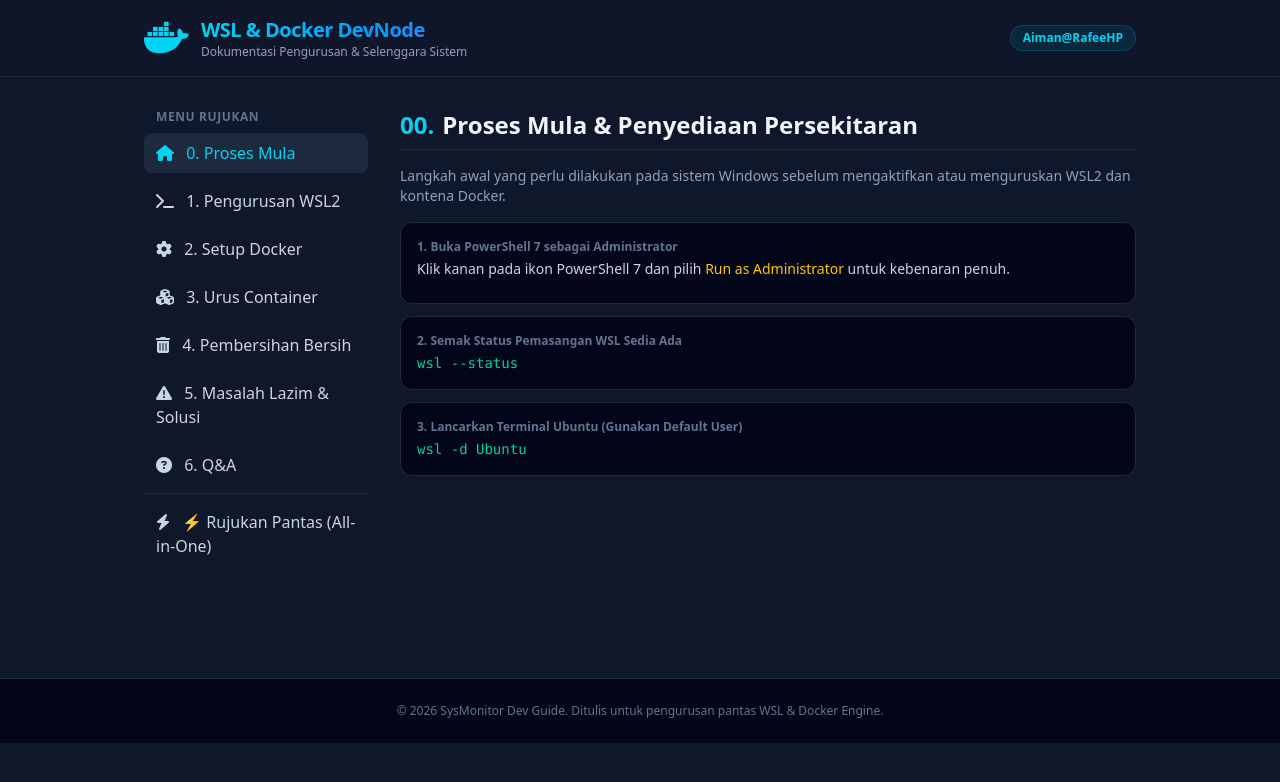
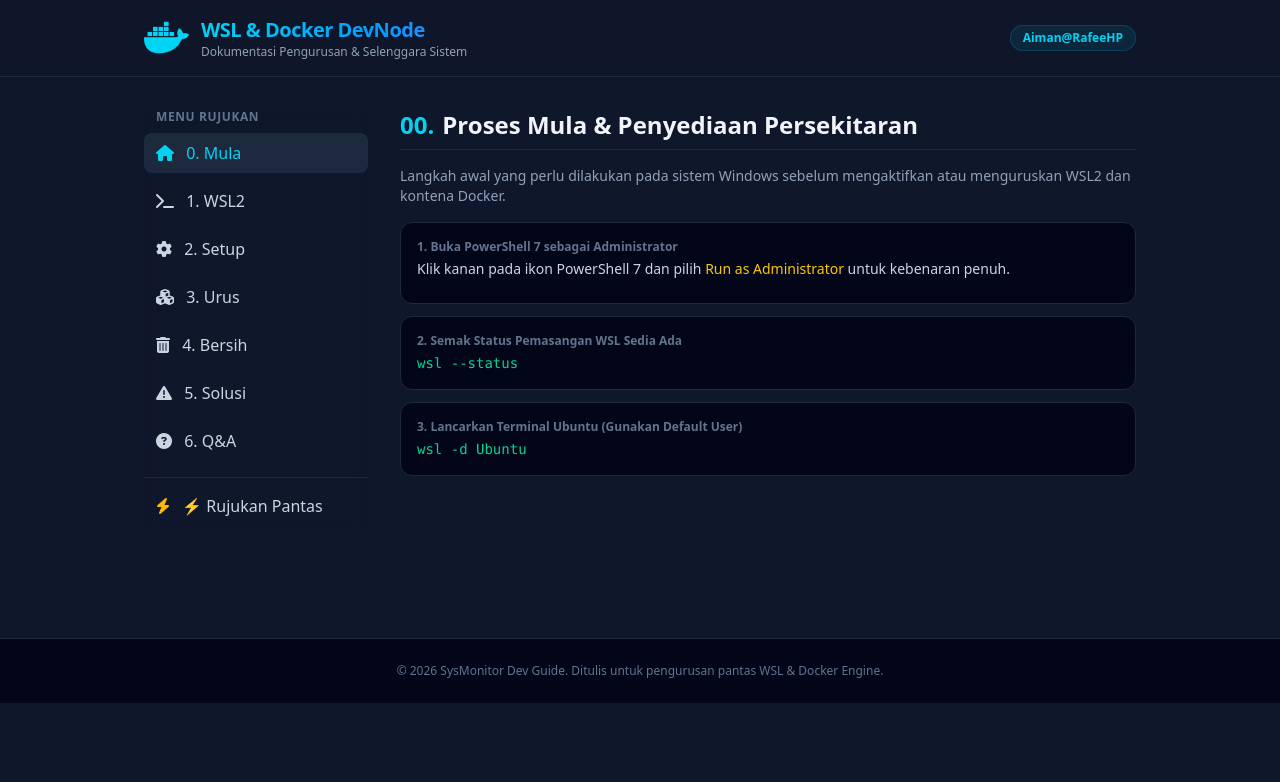
Before and after one commit to state-of-protocol/WSL---Hub-Docker-Edukasi, a plain HTML site: page index.html in a window 1280 px wide. Drawn offline with nearby package versions, Linux system fonts and the light colour scheme.

Commit message:
Refactor main and sidebar layout in index.html

```diff
--- a/index.html
+++ b/index.html
@@ -24,23 +24,31 @@
     </header>
 
     <!-- Main Content -->
-    <main class="max-w-5xl mx-auto px-4 py-8 grid grid-cols-1 md:grid-cols-4 gap-8">
-        <!-- Sidebar Menu -->
-        <nav class="md:col-span-1 space-y-2 sticky top-24 self-start">
-            <p class="text-xs font-semibold tracking-wider text-slate-500 uppercase px-3">Menu Rujukan</p>
-            <a href="index.html" class="block px-3 py-2 rounded-lg bg-slate-800 text-cyan-400 font-medium"><i class="fa-solid fa-house mr-2"></i> 0. Proses Mula</a>
-            <a href="wsl.html" class="block px-3 py-2 rounded-lg hover:bg-slate-800 text-slate-300 hover:text-cyan-400 transition font-medium"><i class="fa-solid fa-terminal mr-2"></i> 1. Pengurusan WSL2</a>
-            <a href="docker-setup.html" class="block px-3 py-2 rounded-lg hover:bg-slate-800 text-slate-300 hover:text-cyan-400 transition font-medium"><i class="fa-solid fa-gear mr-2"></i> 2. Setup Docker</a>
-            <a href="docker-manage.html" class="block px-3 py-2 rounded-lg hover:bg-slate-800 text-slate-300 hover:text-cyan-400 transition font-medium"><i class="fa-solid fa-cubes mr-2"></i> 3. Urus Container</a>
-            <a href="docker-cleanup.html" class="block px-3 py-2 rounded-lg hover:bg-slate-800 text-slate-300 hover:text-cyan-400 transition font-medium"><i class="fa-solid fa-trash-can mr-2"></i> 4. Pembersihan Bersih</a>
-            <a href="problems.html" class="block px-3 py-2 rounded-lg hover:bg-slate-800 text-slate-300 hover:text-cyan-400 transition font-medium"><i class="fa-solid fa-triangle-exclamation mr-2"></i> 5. Masalah Lazim & Solusi</a>
-            <a href="qa.html" class="block px-3 py-2 rounded-lg hover:bg-slate-800 text-slate-300 hover:text-cyan-400 transition font-medium"><i class="fa-solid fa-circle-question mr-2"></i> 6. Q&A</a>
-            <hr class="border-slate-800 my-2">
-            <a href="quick_reference.html" class="block px-3 py-2 rounded-lg hover:bg-slate-800 text-slate-300 hover:text-cyan-400 transition font-medium"><i class="fa-solid fa-bolt mr-2"></i> ⚡ Rujukan Pantas (All-in-One)</a>
+    <main class="max-w-5xl mx-auto px-4 py-6 md:py-8 grid grid-cols-1 md:grid-cols-4 gap-6 md:gap-8">
+
+        <!-- Sidebar / Topbar Menu -->
+        <nav class="md:col-span-1 sticky top-20 z-40 bg-slate-900/90 backdrop-blur md:bg-transparent py-2 md:py-0 md:self-start md:top-24">
+            <p class="text-xs font-semibold tracking-wider text-slate-500 uppercase px-3 hidden md:block mb-2">Menu Rujukan</p>
+
+            <!-- Flex row untuk mobile (boleh skrol tepi), manakala flex col untuk desktop -->
+            <div class="flex flex-row md:flex-col overflow-x-auto md:overflow-x-visible space-x-2 md:space-x-0 md:space-y-2 px-2 md:px-0 no-scrollbar pb-3 md:pb-0">
+                <a href="index.html" class="whitespace-nowrap shrink-0 block px-3 py-2 rounded-lg bg-slate-800 text-cyan-400 font-medium text-sm md:text-base"><i class="fa-solid fa-house mr-1.5 md:mr-2"></i> 0. Mula</a>
+                <a href="wsl.html" class="whitespace-nowrap shrink-0 block px-3 py-2 rounded-lg hover:bg-slate-800 text-slate-300 hover:text-cyan-400 transition font-medium text-sm md:text-base"><i class="fa-solid fa-terminal mr-1.5 md:mr-2"></i> 1. WSL2</a>
+                <a href="docker-setup.html" class="whitespace-nowrap shrink-0 block px-3 py-2 rounded-lg hover:bg-slate-800 text-slate-300 hover:text-cyan-400 transition font-medium text-sm md:text-base"><i class="fa-solid fa-gear mr-1.5 md:mr-2"></i> 2. Setup</a>
+                <a href="docker-manage.html" class="whitespace-nowrap shrink-0 block px-3 py-2 rounded-lg hover:bg-slate-800 text-slate-300 hover:text-cyan-400 transition font-medium text-sm md:text-base"><i class="fa-solid fa-cubes mr-1.5 md:mr-2"></i> 3. Urus</a>
+                <a href="docker-cleanup.html" class="whitespace-nowrap shrink-0 block px-3 py-2 rounded-lg hover:bg-slate-800 text-slate-300 hover:text-cyan-400 transition font-medium text-sm md:text-base"><i class="fa-solid fa-trash-can mr-1.5 md:mr-2"></i> 4. Bersih</a>
+                <a href="problems.html" class="whitespace-nowrap shrink-0 block px-3 py-2 rounded-lg hover:bg-slate-800 text-slate-300 hover:text-cyan-400 transition font-medium text-sm md:text-base"><i class="fa-solid fa-triangle-exclamation mr-1.5 md:mr-2"></i> 5. Solusi</a>
+                <a href="qa.html" class="whitespace-nowrap shrink-0 block px-3 py-2 rounded-lg hover:bg-slate-800 text-slate-300 hover:text-cyan-400 transition font-medium text-sm md:text-base"><i class="fa-solid fa-circle-question mr-1.5 md:mr-2"></i> 6. Q&A</a>
+
+                <!-- Pembahagi untuk desktop sahaja -->
+                <hr class="border-slate-800 my-2 hidden md:block">
+
+                <a href="quick_reference.html" class="whitespace-nowrap shrink-0 block px-3 py-2 rounded-lg hover:bg-slate-800 text-slate-300 hover:text-cyan-400 transition font-medium text-sm md:text-base border border-dashed border-slate-700 md:border-none"><i class="fa-solid fa-bolt mr-1.5 md:mr-2 text-amber-400"></i> ⚡ Rujukan Pantas</a>
+            </div>
         </nav>
 
         <!-- Content Area -->
-        <div class="md:col-span-3 space-y-12">
+        <div class="md:col-span-3 space-y-12 mt-2 md:mt-0">
             <section class="space-y-4">
                 <h2 class="text-2xl font-bold text-slate-100 flex items-center border-b border-slate-800 pb-2"><span class="text-cyan-400 mr-2">00.</span> Proses Mula & Penyediaan Persekitaran</h2>
                 <p class="text-slate-400 text-sm">Langkah awal yang perlu dilakukan pada sistem Windows sebelum mengaktifkan atau menguruskan WSL2 dan kontena Docker.</p>
@@ -53,12 +61,12 @@
                     <div class="bg-slate-950 p-4 rounded-xl border border-slate-800 relative group">
                         <span class="text-xs font-semibold text-slate-500 block mb-1">2. Semak Status Pemasangan WSL Sedia Ada</span>
                         <code class="text-emerald-400 font-mono block text-sm">wsl --status</code>
-                        <button onclick="copyCode(this)" class="absolute right-3 top-3 opacity-0 group-hover:opacity-100 bg-slate-800 hover:bg-slate-700 text-slate-400 p-1.5 rounded transition text-xs"><i class="fa-regular fa-copy"></i> Copy</button>
+                        <button onclick="copyCode(this)" class="absolute right-3 top-3 opacity-0 md:group-hover:opacity-100 bg-slate-800 hover:bg-slate-700 text-slate-400 p-1.5 rounded transition text-xs"><i class="fa-regular fa-copy"></i> Copy</button>
                     </div>
                     <div class="bg-slate-950 p-4 rounded-xl border border-slate-800 relative group">
                         <span class="text-xs font-semibold text-slate-500 block mb-1">3. Lancarkan Terminal Ubuntu (Gunakan Default User)</span>
                         <code class="text-emerald-400 font-mono block text-sm">wsl -d Ubuntu</code>
-                        <button onclick="copyCode(this)" class="absolute right-3 top-3 opacity-0 group-hover:opacity-100 bg-slate-800 hover:bg-slate-700 text-slate-400 p-1.5 rounded transition text-xs"><i class="fa-regular fa-copy"></i> Copy</button>
+                        <button onclick="copyCode(this)" class="absolute right-3 top-3 opacity-0 md:group-hover:opacity-100 bg-slate-800 hover:bg-slate-700 text-slate-400 p-1.5 rounded transition text-xs"><i class="fa-regular fa-copy"></i> Copy</button>
                     </div>
                 </div>
             </section>
@@ -82,5 +90,11 @@
             });
         }
     </script>
+
+    <!-- CSS Tambahan untuk menyembunyikan scrollbar bawaan pelayar pada mobile -->
+    <style>
+        .no-scrollbar::-webkit-scrollbar { display: none; }
+        .no-scrollbar { -ms-overflow-style: none; scrollbar-width: none; }
+    </style>
 </body>
 </html>
```
